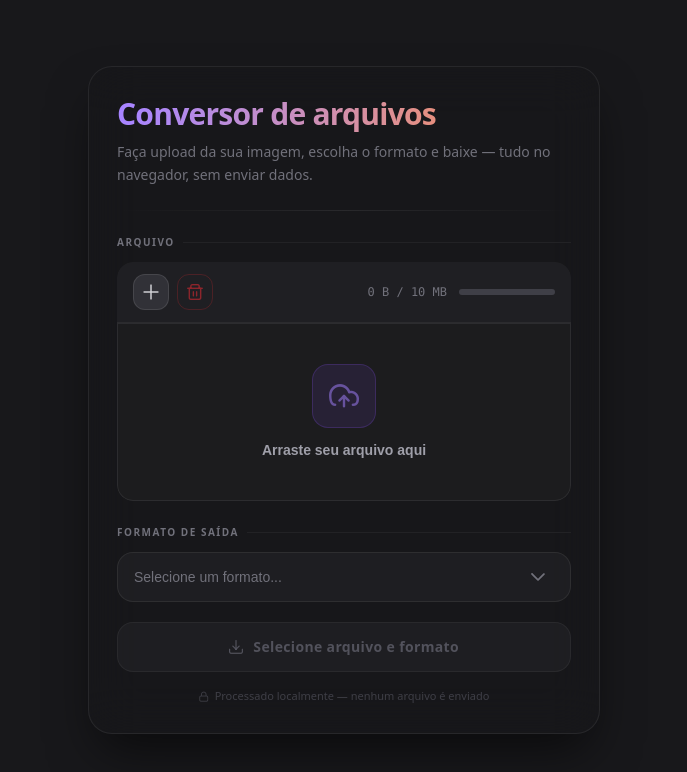
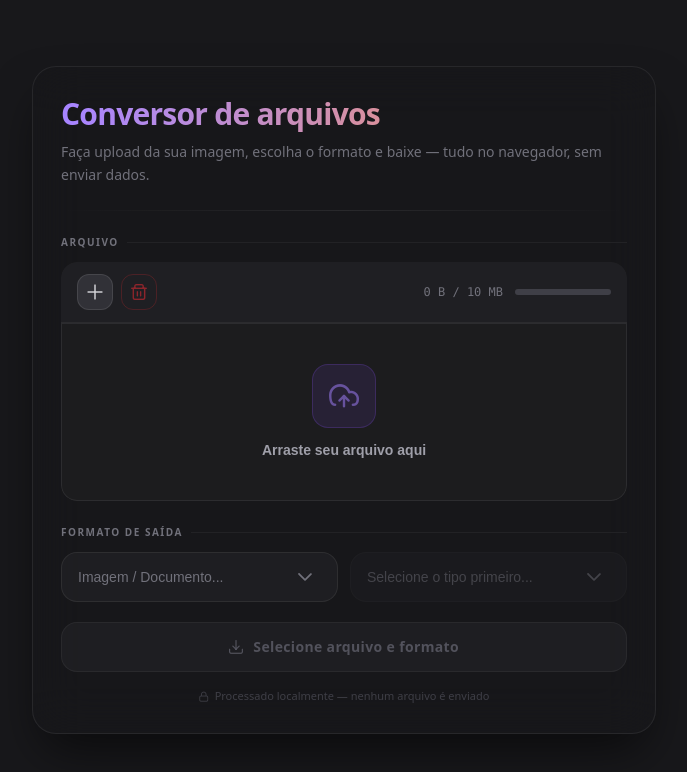
Before and after one commit to luiz043/convert-api, a Next.js app: page / in a window 1280 px wide. Shown: the top 772 px of the page, without its empty margins (296-983 px from the left). Built offline with nearby package versions, Linux system fonts and the light colour scheme; a web font is replaced by a local one.

Commit message:
added conversion resource and control about doc files

```diff
--- a/app/page.tsx
+++ b/app/page.tsx
@@ -3,15 +3,82 @@
 import { Dropdown } from "primereact/dropdown"
 import { FileUpload } from "primereact/fileupload"
 import { ProgressSpinner } from "primereact/progressspinner"
-import { Tag } from "primereact/tag"
-import { useState, useRef, useEffect } from "react"
+import { useState, useRef } from "react"
+
+const FORMAT_MAP = {
+  image: [
+    {
+      name: "WEBP",
+      description: "Compressão moderna",
+      code: "webp",
+      icon: "pi-bolt",
+    },
+    {
+      name: "PNG",
+      description: "Sem perda de qualidade",
+      code: "png",
+      icon: "pi-image",
+    },
+    {
+      name: "JPEG",
+      description: "Menor tamanho",
+      code: "jpeg",
+      icon: "pi-file",
+    },
+  ],
+  document: [
+    {
+      name: "PDF",
+      description: "Documento portátil",
+      code: "pdf",
+      icon: "pi-file-pdf",
+    },
+    {
+      name: "DOCX",
+      description: "Microsoft Word",
+      code: "docx",
+      icon: "pi-file-word",
+    },
+    {
+      name: "TXT",
+      description: "Texto simples",
+      code: "txt",
+      icon: "pi-align-left",
+    },
+  ],
+}
+
+const FILE_TYPES = [
+  {
+    name: "Imagem",
+    description: "PNG, JPEG, WEBP...",
+    code: "image",
+    icon: "pi-image",
+    accept: "image/*",
+  },
+  {
+    name: "Documento",
+    description: "PDF, DOCX, TXT...",
+    code: "document",
+    icon: "pi-file",
+    accept: ".pdf,.doc,.docx,.txt",
+  },
+]
 
 export default function Home() {
   const [totalSize, setTotalSize] = useState(0)
   const [loading, setLoading] = useState(false)
+  const [selectedType, setSelectedType] = useState(null)
   const [selectedFormat, setSelectedFormat] = useState(null)
   const [fileCount, setFileCount] = useState(0)
   const fileUploadRef = useRef(null)
+
+  const availableFormats = selectedType ? FORMAT_MAP[selectedType.code] : []
+
+  const handleTypeChange = (e) => {
+    setSelectedType(e.value)
+    setSelectedFormat(null)
+  }
 
   const onTemplateSelect = (e) => {
     let _totalSize = totalSize
@@ -41,6 +108,17 @@ export default function Home() {
     setFileCount(0)
   }
 
+  const getTypeDisabled = (typeCode) => {
+    if (fileCount === 0) return false
+    const currentFiles = fileUploadRef?.current?.getFiles() ?? []
+    if (currentFiles.length === 0) return false
+    const file = currentFiles[0]
+    const isImage = file.type.startsWith("image/")
+    if (typeCode === "image") return !isImage
+    if (typeCode === "document") return isImage
+    return false
+  }
+
   const headerTemplate = (options) => {
     const { chooseButton, cancelButton } = options
     const value = Math.min((totalSize / 1000000) * 100, 100)
@@ -68,18 +146,20 @@ export default function Home() {
   }
 
   const itemTemplate = (file, props) => (
-    <div className="group flex items-center gap-3 px-4 py-3 border-white/5 border-b last:border-b-0 transition-colors">
-      <img
-        alt={file.name}
-        role="presentation"
-        src={file.objectURL}
-        className="border border-white/10 rounded-xl w-12 h-12 object-cover shrink-0"
-      />
-      <div className="flex-1 min-w-0">
-        <p className="font-medium text-zinc-200 text-sm truncate">
+    <div className="group flex justify-between items-center gap-3 px-4 py-3 border-white/5 border-b last:border-b-0 transition-colors">
+      <div className="flex items-center gap-3 m-3 min-w-0">
+        <div className="flex justify-center items-center border-2 border-white/60 rounded-xl w-12 h-12">
+          <i
+            className={`text-white/80 pi  ${fileUploadRef?.current?.getFiles()[0]?.type?.startsWith("image/") ? "pi-image" : "pi-file-pdf"}`}
+            style={{ fontSize: "20px" }}
+          ></i>
+        </div>
+
+        <div>
+          <p className="font-medium text-md text-zinc-200 text-start truncate">
             {file.name}
           </p>
-        <p className="mt-0.5 text-zinc-500 text-xs">
+          <p className="mt-0.5 text-zinc-500 text-xs text-start">
             {new Date().toLocaleDateString("pt-BR", {
               day: "2-digit",
               month: "short",
@@ -87,15 +167,18 @@ export default function Home() {
             })}
           </p>
         </div>
-      <span className="bg-amber-500/10 px-2.5 py-1 border border-amber-500/20 rounded-lg font-medium text-amber-400 text-xs shrink-0">
+      </div>
+      <div className="flex items-center gap-3">
+        <span className="bg-amber-500/10 px-2.5 py-1 border border-amber-500/20 rounded-lg font-medium text-amber-400 text-sm shrink-0">
           {props.formatSize}
         </span>
         <button
           onClick={() => onTemplateRemove(file, props.onRemove)}
-        className="flex justify-center items-center hover:bg-red-500/10 opacity-0 group-hover:opacity-100 border border-red-500/20 hover:border-red-500/40 rounded-lg w-8 h-8 text-red-500/50 hover:text-red-400 transition-all shrink-0"
+          className="flex justify-center items-center hover:bg-red-500/10 border border-red-500/20 hover:border-red-500/40 rounded-lg w-8 h-8 text-red-500/50 hover:text-red-400 transition-all shrink-0"
         >
           <i className="text-xs pi pi-times" />
         </button>
+      </div>
     </div>
   )
 
@@ -112,26 +195,32 @@ export default function Home() {
     </div>
   )
 
-  const formats = [
-    {
-      name: "WEBP",
-      description: "Compressão moderna",
-      code: "webp",
-      icon: "pi-bolt",
-    },
-    {
-      name: "PNG",
-      description: "Sem perda de qualidade",
-      code: "png",
-      icon: "pi-image",
-    },
-    {
-      name: "JPEG",
-      description: "Menor tamanho",
-      code: "jpeg",
-      icon: "pi-file",
-    },
-  ]
+  const typeOptionTemplate = (option) => {
+    const disabled = getTypeDisabled(option.code)
+    return (
+      <div className="flex items-center gap-2 m-2">
+        <div>
+          <p className="font-semibold text-zinc-200 text-sm leading-tight">
+            {option.name}
+          </p>
+          <p className="text-zinc-500 text-xs">{option.description}</p>
+        </div>
+      </div>
+    )
+  }
+
+  const selectedTypeTemplate = (option) => {
+    if (!option)
+      return (
+        <span className="text-zinc-500 text-sm">Imagem / Documento...</span>
+      )
+    return (
+      <div className="flex items-center gap-2">
+        <span className="font-medium text-zinc-200 text-sm">{option.name}</span>
+        <span className="text-zinc-500 text-xs">— {option.description}</span>
+      </div>
+    )
+  }
 
   const formatOptionTemplate = (option) => (
     <div className="flex items-center gap-3 py-0.5">
@@ -150,7 +239,11 @@ export default function Home() {
   const selectedFormatTemplate = (option) => {
     if (!option)
       return (
-        <span className="text-zinc-500 text-sm">Selecione um formato...</span>
+        <span className="text-zinc-500 text-sm">
+          {selectedType
+            ? "Selecione um formato..."
+            : "Selecione o tipo primeiro..."}
+        </span>
       )
     return (
       <div className="flex items-center gap-2">
@@ -161,13 +254,31 @@ export default function Home() {
     )
   }
 
+  const dropdownPT = {
+    root: {
+      className:
+        "w-full !bg-zinc-800/50 !border !border-white/[0.07] !rounded-2xl hover:!border-violet-500/40 transition-colors",
+    },
+    input: { className: "!py-3.5 !px-4 !text-sm" },
+    trigger: { className: "!text-zinc-500 !pr-4" },
+    panel: {
+      className:
+        "!bg-zinc-900 !border !border-white/10 !rounded-2xl !shadow-2xl !shadow-black/60 !mt-1.5 !overflow-hidden",
+    },
+    wrapper: { className: "!rounded-2xl" },
+    list: { className: "!m-1.5" },
+    item: {
+      className:
+        "!rounded-xl !px-3 !my-2 py-2! hover:!bg-violet-500/10 !text-zinc-300 !transition-colors data-[p-highlight=true]:!bg-violet-500/15 data-[p-highlight=true]:!text-violet-300",
+    },
+  }
+
   const canDownload = fileCount > 0 && selectedFormat
 
-  const baseAPIURL = `http://64.181.170.90:8080/api/v1/conversions/images/to-${selectedFormat?.code}`
+  const baseAPIURL = `http://64.181.170.90:8080/api/v1/conversions/${selectedType?.code}s/to-${selectedFormat?.code}`
 
   const postApiToDownload = async () => {
     const formData = new FormData()
-
     const currentFiles = fileUploadRef?.current?.getFiles()
     formData.append("file", currentFiles[0])
     setLoading(true)
@@ -179,7 +290,6 @@ export default function Home() {
       })
 
       const blob = await response.blob()
-
       const url = window.URL.createObjectURL(blob)
       const a = document.createElement("a")
       a.href = url
@@ -188,7 +298,6 @@ export default function Home() {
         `.${selectedFormat.code}`
       document.body.appendChild(a)
       a.click()
-
       window.URL.revokeObjectURL(url)
       a.remove()
     } catch (error) {
@@ -200,7 +309,7 @@ export default function Home() {
 
   return (
     <main className="relative flex justify-center items-center bg-zinc-900 p-4 min-h-screen overflow-hidden">
-      <div className="relative bg-zinc-900/70 shadow-2xl shadow-black/60 backdrop-blur-xl p-7 border border-white/[0.07] rounded-3xl w-full max-w-lg">
+      <div className="relative bg-zinc-900/70 shadow-2xl shadow-black/60 backdrop-blur-xl p-7 border border-white/[0.07] rounded-3xl w-full max-w-[50%]">
         <h1 className="bg-clip-text bg-linear-to-r from-violet-400 to-orange-400 mb-2 font-black text-transparent text-3xl leading-tight tracking-tight">
           Conversor de arquivos
         </h1>
@@ -211,6 +320,7 @@ export default function Home() {
 
         <div className="bg-linear-to-r from-transparent via-white/8 to-transparent mb-6 h-px" />
 
+        {/* File upload section */}
         <div className="flex items-center gap-2 mb-3">
           <span className="font-bold text-[10px] text-zinc-500 uppercase tracking-[0.15em]">
             Arquivo
@@ -222,8 +332,8 @@ export default function Home() {
           ref={fileUploadRef}
           name="demo[]"
           url="/api/upload"
-          accept="image/*"
-          maxFileSize={1000000}
+          accept={selectedType?.accept ?? "*"}
+          maxFileSize={10000000}
           onUpload={onTemplateUpload}
           onSelect={onTemplateSelect}
           onError={onTemplateClear}
@@ -260,39 +370,52 @@ export default function Home() {
           <div className="flex-1 bg-white/5 h-px" />
         </div>
 
+        <div className="flex gap-3 mb-5">
+          <Dropdown
+            value={selectedType}
+            onChange={handleTypeChange}
+            options={FILE_TYPES}
+            optionLabel="name"
+            placeholder="Tipo..."
+            itemTemplate={typeOptionTemplate}
+            valueTemplate={selectedTypeTemplate}
+            optionDisabled={(option) => getTypeDisabled(option.code)}
+            pt={{
+              ...dropdownPT,
+              root: {
+                className:
+                  "w-1/2 !bg-zinc-800/50 !border !border-white/[0.07] !rounded-2xl hover:!border-violet-500/40 transition-colors",
+              },
+            }}
+          />
+
           <Dropdown
             value={selectedFormat}
             onChange={(e) => setSelectedFormat(e.value)}
-          options={formats}
+            options={availableFormats}
             optionLabel="name"
-          placeholder="Selecione um formato..."
+            placeholder={selectedType ? "Formato..." : "—"}
+            disabled={!selectedType}
             itemTemplate={formatOptionTemplate}
             valueTemplate={selectedFormatTemplate}
             pt={{
+              ...dropdownPT,
               root: {
-              className:
-                "w-full !bg-zinc-800/50 !border !border-white/[0.07] !rounded-2xl hover:!border-violet-500/40 transition-colors",
-            },
-            input: { className: "!py-3.5 !px-4 !text-sm" },
-            trigger: { className: "!text-zinc-500 !pr-4" },
-            panel: {
-              className:
-                "!bg-zinc-900 !border !border-white/10 !rounded-2xl !shadow-2xl !shadow-black/60 !mt-1.5 !overflow-hidden",
-            },
-            wrapper: { className: "!rounded-2xl" },
-            list: { className: "!p-1.5" },
-            item: {
-              className:
-                "!rounded-xl !px-3 !py-2.5 hover:!bg-violet-500/10 !text-zinc-300 !transition-colors data-[p-highlight=true]:!bg-violet-500/15 data-[p-highlight=true]:!text-violet-300",
+                className: `w-1/2 !bg-zinc-800/50 !border !rounded-2xl transition-colors ${
+                  selectedType
+                    ? "!border-white/[0.07] hover:!border-violet-500/40"
+                    : "!border-white/[0.04] opacity-50 cursor-not-allowed"
+                }`,
               },
             }}
           />
+        </div>
 
         <button
           onClick={postApiToDownload}
           disabled={!canDownload}
           className={`
-            mt-5 w-full flex items-center justify-center gap-2.5 py-3.5 px-5 rounded-2xl
+            w-full flex items-center justify-center gap-2.5 py-3.5 px-5 rounded-2xl
             font-bold text-sm tracking-wide transition-all duration-200
             ${
               canDownload
@@ -305,9 +428,7 @@ export default function Home() {
             <i
               className={`pi pi-download text-sm ${canDownload ? "text-violet-200" : "text-zinc-600"}`}
             />
-          ) : (
-            ""
-          )}
+          ) : null}
           {loading ? (
             <ProgressSpinner
               style={{ width: "20px", height: "20px", stroke: "10px" }}
```
Lines whose indentation alone changed are shown as unchanged.
